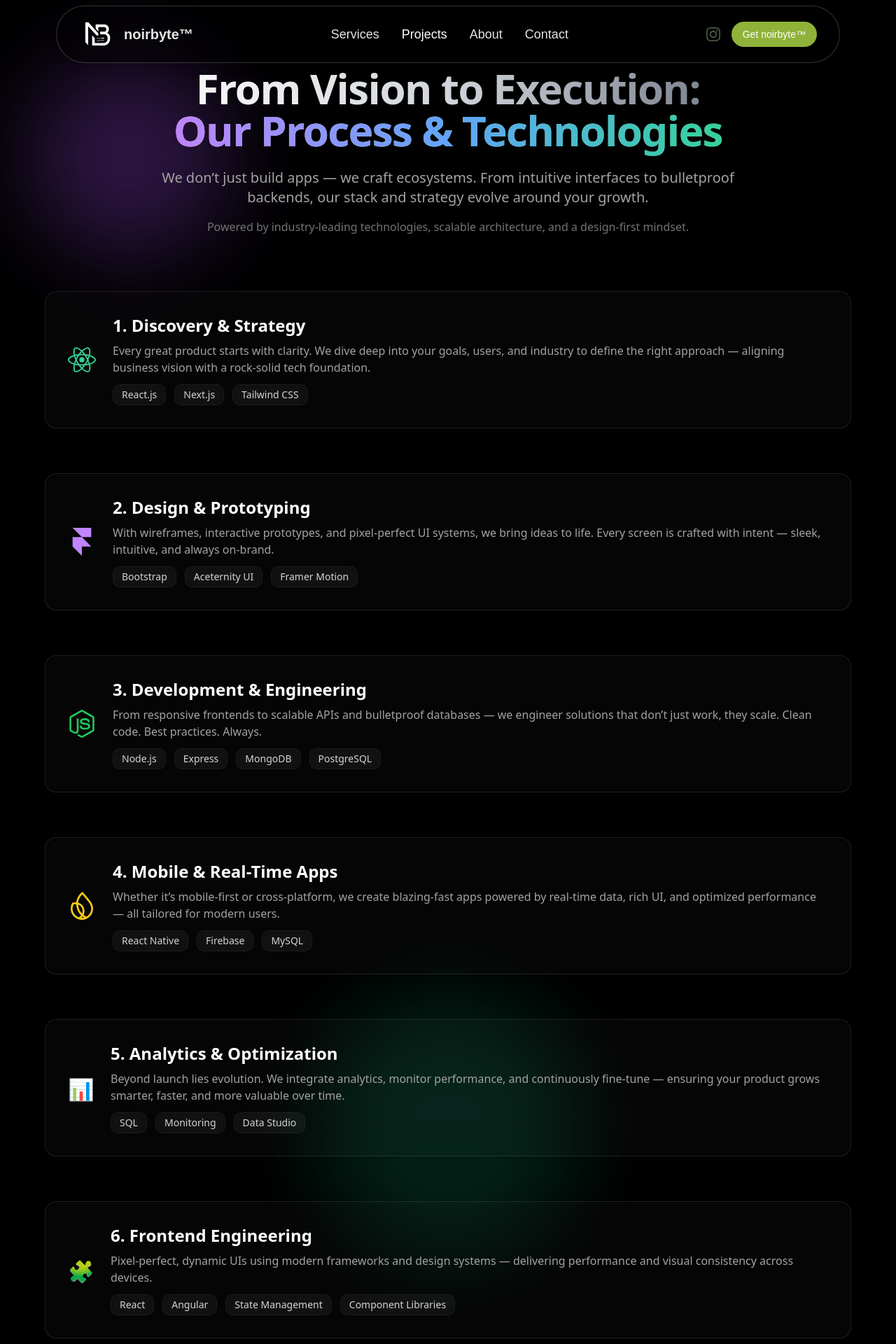
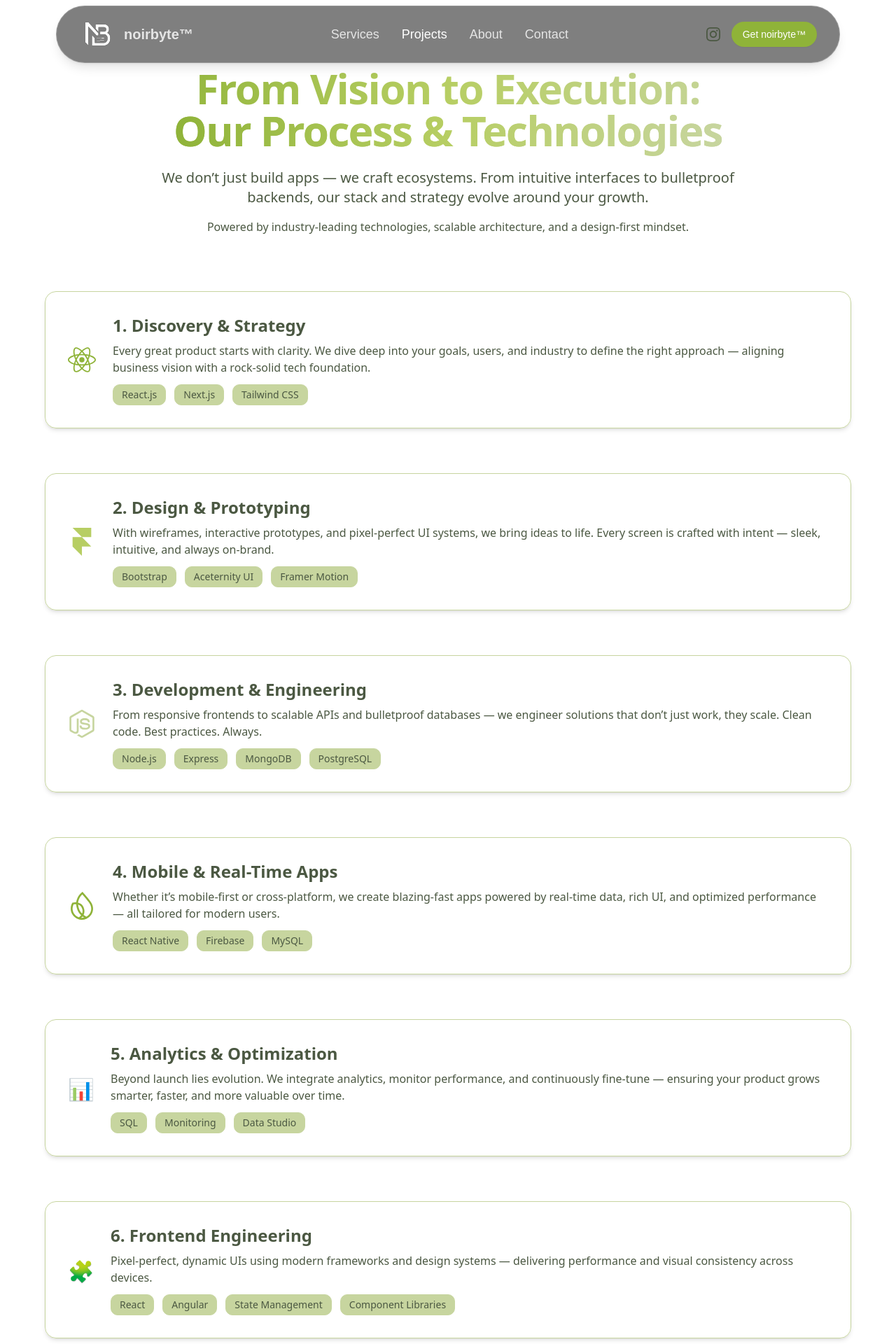
Before and after one commit to Wasif34/Noirbyte-Next, a Next.js app: page /services in a window 1280 px wide. Shown: the top 1920 px of the page at 70% size. Built offline with nearby package versions, Linux system fonts and the light colour scheme; a web font is replaced by a local one.

Commit message:
servies page

```diff
--- a/components/ContactUs.jsx
+++ b/components/ContactUs.jsx
@@ -177,12 +177,12 @@ export default function ContactForm() {
         <div className="max-w-6xl mx-auto">
           {/* Header */}
           <div className="text-center mb-16">
-            <div className="inline-flex items-center gap-2 bg-primary/15 text-primary px-4 py-2 rounded-full text-sm font-medium mb-6 border border-primary/20">
+            {/* <div className="inline-flex items-center gap-2 bg-primary/15 text-primary px-4 py-2 rounded-full text-sm font-medium mb-6 border border-primary/20">
               <Mail className="w-4 h-4" />
               Get in Touch
-            </div>
+            </div> */}
 
-            <h2 className="text-4xl lg:text-6xl font-black text-white leading-tight mb-6">
+            <h2 className="text-4xl lg:text-6xl font-black text-white leading-tight mb-6 pt-4">
               Let's <span className="text-primary">Connect</span>
             </h2>
 
--- a/components/ServicesClient.jsx
+++ b/components/ServicesClient.jsx
@@ -2,7 +2,6 @@
 
 import React from "react";
 import { motion } from "framer-motion";
-import { LucideArrowRight } from "lucide-react";
 import {
   SiReact,
   SiNextdotjs,
@@ -20,16 +19,15 @@ import {
 
 export default function ServicesClient() {
   return (
-    <section className="relative bg-black py-24 px-4 sm:px-8 lg:px-16 overflow-hidden">
-      {/* Background Decorations */}
-      <div className="absolute inset-0 bg-grid-white/[0.02] bg-grid-16 pointer-events-none" />
-      <div className="absolute top-20 left-10 w-72 h-72 bg-purple-500/30 rounded-full blur-3xl animate-pulse" />
-      <div className="absolute bottom-20 right-10 w-72 h-72 bg-blue-500/30 rounded-full blur-3xl animate-pulse delay-1000" />
-      <div className="absolute top-1/2 left-1/2 transform -translate-x-1/2 -translate-y-1/2 w-96 h-96 bg-emerald-500/20 rounded-full blur-3xl animate-pulse delay-500" />
+    <section className="relative bg-white text-foreground py-24 px-4 sm:px-8 lg:px-16 overflow-hidden">
+      {/* Background Decorations (match NoirHero) */}
+      <div className="absolute top-20 left-10 w-72 h-72 bg-primary/15 rounded-full blur-3xl" />
+      <div className="absolute bottom-20 right-10 w-96 h-96 bg-accent/15 rounded-full blur-3xl" />
+      <div className="absolute -bottom-10 left-1/2 -translate-x-1/2 w-96 h-96 bg-secondary/10 rounded-full blur-3xl" />
 
       <div className="relative z-10 text-center mb-20 max-w-4xl mx-auto">
         <motion.h2
-          className="text-4xl md:text-6xl font-extrabold bg-gradient-to-r from-white via-gray-300 to-gray-500 bg-clip-text text-transparent tracking-tight leading-tight"
+          className="text-4xl md:text-6xl font-extrabold bg-gradient-to-r from-primary via-accent to-secondary bg-clip-text text-transparent tracking-tight leading-tight"
           initial={{ opacity: 0, y: 15 }}
           whileInView={{ opacity: 1, y: 0 }}
           transition={{ duration: 0.4 }}
@@ -37,13 +35,13 @@ export default function ServicesClient() {
         >
           From Vision to Execution:
           <br className="hidden md:block" />
-          <span className="text-transparent bg-clip-text bg-gradient-to-r from-purple-400 via-blue-400 to-emerald-400">
+          <span className="text-transparent bg-clip-text bg-gradient-to-r from-primary via-accent to-secondary">
             Our Process & Technologies
           </span>
         </motion.h2>
 
         <motion.p
-          className="text-neutral-400 text-lg md:text-xl mt-6"
+          className="text-muted-foreground text-lg md:text-xl mt-6"
           initial={{ opacity: 0, y: 10 }}
           whileInView={{ opacity: 1, y: 0 }}
           transition={{ duration: 0.3, delay: 0.1 }}
@@ -55,7 +53,7 @@ export default function ServicesClient() {
         </motion.p>
 
         <motion.p
-          className="text-neutral-500 text-md mt-4"
+          className="text-muted-foreground text-md mt-4"
           initial={{ opacity: 0, y: 20 }}
           whileInView={{ opacity: 1, y: 0 }}
           transition={{ duration: 0.6, delay: 0.4 }}
@@ -70,7 +68,7 @@ export default function ServicesClient() {
         {processSteps.map((step, i) => (
           <motion.div
             key={i}
-            className="relative group p-8 rounded-2xl border border-white/10 bg-white/[0.02] backdrop-blur-xl overflow-hidden shadow-md hover:shadow-emerald-500/20 transition-shadow"
+            className="relative group p-8 rounded-2xl border border-border bg-card/50 backdrop-blur-sm overflow-hidden shadow-md hover:shadow-primary/20 transition-shadow"
             initial={{ opacity: 0, y: 15 }}
             whileInView={{ opacity: 1, y: 0 }}
             transition={{ duration: 0.3, delay: i * 0.05 }}
@@ -88,27 +86,27 @@ export default function ServicesClient() {
             }}
           >
             {/* Background Glow */}
-            <div className="absolute inset-0 bg-gradient-to-br from-purple-500/10 via-blue-500/10 to-emerald-500/10 opacity-0 group-hover:opacity-20 transition-opacity blur-xl" />
+            <div className="absolute inset-0 bg-gradient-to-br from-primary/10 via-accent/10 to-secondary/10 opacity-0 group-hover:opacity-20 transition-opacity blur-xl" />
             <motion.div
               className="absolute inset-0 pointer-events-none opacity-0 group-hover:opacity-30 transition-opacity"
               style={{
                 background:
-                  "radial-gradient(600px circle at var(--mouse-x, 50%) var(--mouse-y, 50%), rgba(255,255,255,0.05), transparent 40%)",
+                  "radial-gradient(600px circle at var(--mouse-x, 50%) var(--mouse-y, 50%), rgba(0,0,0,0.06), transparent 40%)",
               }}
             />
             {/* Content */}
             <div className="relative z-10 flex flex-col md:flex-row items-center gap-6">
-              <div className="text-4xl text-emerald-400">{step.icon}</div>
+              <div className="text-4xl text-primary">{step.icon}</div>
               <div>
-                <h3 className="text-white text-2xl font-bold mb-2">
+                <h3 className="text-foreground text-2xl font-bold mb-2">
                   {step.title}
                 </h3>
-                <p className="text-neutral-400 mb-3">{step.description}</p>
-                <ul className="flex flex-wrap gap-3 mt-3 text-sm text-neutral-300">
+                <p className="text-muted-foreground mb-3">{step.description}</p>
+                <ul className="flex flex-wrap gap-3 mt-3 text-sm">
                   {step.technologies.map((tech, idx) => (
                     <li
                       key={idx}
-                      className="bg-white/[0.04] border border-white/[0.05] px-3 py-1 rounded-lg backdrop-blur"
+                      className="bg-muted border border-border px-3 py-1 rounded-lg text-muted-foreground"
                     >
                       {tech}
                     </li>
@@ -129,35 +127,35 @@ const processSteps = [
     description:
       "Every great product starts with clarity. We dive deep into your goals, users, and industry to define the right approach — aligning business vision with a rock-solid tech foundation.",
     technologies: ["React.js", "Next.js", "Tailwind CSS"],
-    icon: <SiReact className="text-emerald-400 w-10 h-10" />,
+    icon: <SiReact className="text-primary w-10 h-10" />,
   },
   {
     title: "2. Design & Prototyping",
     description:
       "With wireframes, interactive prototypes, and pixel-perfect UI systems, we bring ideas to life. Every screen is crafted with intent — sleek, intuitive, and always on-brand.",
     technologies: ["Bootstrap", "Aceternity UI", "Framer Motion"],
-    icon: <SiFramer className="text-purple-400 w-10 h-10" />,
+    icon: <SiFramer className="text-accent w-10 h-10" />,
   },
   {
     title: "3. Development & Engineering",
     description:
       "From responsive frontends to scalable APIs and bulletproof databases — we engineer solutions that don’t just work, they scale. Clean code. Best practices. Always.",
     technologies: ["Node.js", "Express", "MongoDB", "PostgreSQL"],
-    icon: <SiNodedotjs className="text-green-500 w-10 h-10" />,
+    icon: <SiNodedotjs className="text-secondary w-10 h-10" />,
   },
   {
     title: "4. Mobile & Real-Time Apps",
     description:
       "Whether it’s mobile-first or cross-platform, we create blazing-fast apps powered by real-time data, rich UI, and optimized performance — all tailored for modern users.",
     technologies: ["React Native", "Firebase", "MySQL"],
-    icon: <SiFirebase className="text-yellow-400 w-10 h-10" />,
+    icon: <SiFirebase className="text-primary w-10 h-10" />,
   },
   {
     title: "5. Analytics & Optimization",
     description:
       "Beyond launch lies evolution. We integrate analytics, monitor performance, and continuously fine-tune — ensuring your product grows smarter, faster, and more valuable over time.",
     technologies: ["SQL", "Monitoring", "Data Studio"],
-    icon: <span className="text-blue-300 text-3xl">📊</span>,
+    icon: <span className="text-accent text-3xl">📊</span>,
   },
   {
     title: "6. Frontend Engineering",
@@ -169,41 +167,41 @@ const processSteps = [
       "State Management",
       "Component Libraries",
     ],
-    icon: <span className="text-pink-400 text-3xl">🧩</span>,
+    icon: <span className="text-secondary text-3xl">🧩</span>,
   },
   {
     title: "7. Backend Systems",
     description:
       "Secure, scalable server-side architecture built for performance and flexibility — from RESTful APIs to GraphQL endpoints.",
     technologies: ["Node.js", "Django", "GraphQL", "JWT Auth"],
-    icon: <span className="text-orange-400 text-3xl">🛠️</span>,
+    icon: <span className="text-primary text-3xl">🛠️</span>,
   },
   {
     title: "8. Cloud Infrastructure",
     description:
       "Deploy, scale, and monitor apps on resilient cloud platforms — optimized for uptime, speed, and cost-efficiency.",
     technologies: ["AWS", "Azure", "Load Balancing", "VPC"],
-    icon: <span className="text-blue-400 text-3xl">☁️</span>,
+    icon: <span className="text-accent text-3xl">☁️</span>,
   },
   {
     title: "9. DevOps & Automation",
     description:
       "Seamless integration and delivery pipelines with infrastructure as code — ensuring fast, reliable deployments and version control.",
     technologies: ["Docker", "Kubernetes", "GitHub Actions", "Terraform"],
-    icon: <span className="text-neutral-300 text-3xl">⚙️</span>,
+    icon: <span className="text-muted-foreground text-3xl">⚙️</span>,
   },
   {
     title: "10. Cross-Platform Development",
     description:
       "Unified codebases for consistent experiences across mobile, web, and desktop — cutting cost and time-to-market.",
     technologies: ["React Native", "Flutter", "PWA", "Electron"],
-    icon: <span className="text-green-400 text-3xl">🔄</span>,
+    icon: <span className="text-secondary text-3xl">🔄</span>,
   },
   {
     title: "11. AI Integration",
     description:
       "Integrate machine intelligence into your product — from chat automation to personalized user experiences powered by large language models.",
     technologies: ["OpenAI", "LLMs", "NLP", "Recommendation Engines"],
-    icon: <span className="text-indigo-400 text-3xl">🧠</span>,
+    icon: <span className="text-primary text-3xl">🧠</span>,
   },
 ];
```
